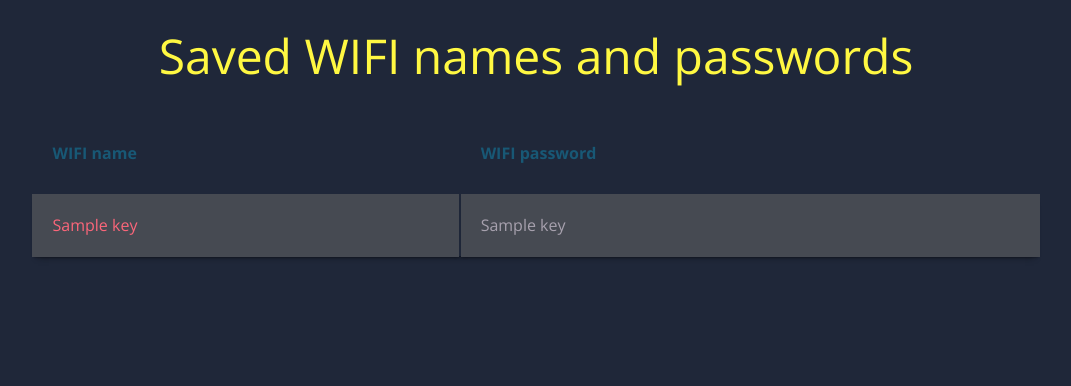
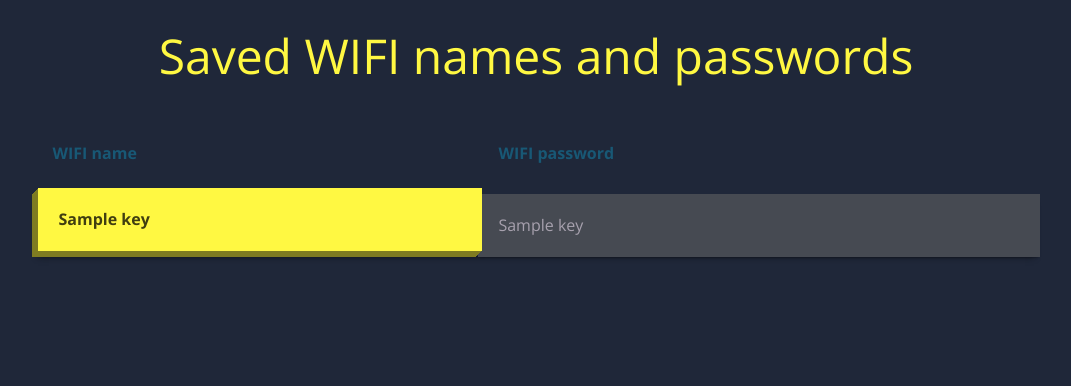
Before and after one commit to niteqela1/SiguriaNeInternet, a Flask app: template Templates/index.html in a window 1280 px wide, with the pointer over the restyled element. Shown: the top 386 px of the page, without its empty margins (104-1175 px from the left). Run offline with Flask 2, Linux system fonts and the light colour scheme; the template is opened without the code that fills it: most values are stand-ins (such as "Sample title", 1, 10 or a date in 2020); parts of the project's set-up code (start-up, migrations or seed data) failed here and were passed over.

Commit message:
transition and transform

```diff
--- a/Static/style.css
+++ b/Static/style.css
@@ -90,3 +90,18 @@ padding-left:2%;
    -moz-box-shadow: 0 6px 6px -6px #0E1119;
         box-shadow: 0 6px 6px -6px #0E1119;
 }
+
+
+.container td:hover {
+  background-color: #FFF842;
+  color: #403E10;
+  font-weight: bold;
+
+  box-shadow: #7F7C21 -1px 1px, #7F7C21 -2px 2px, #7F7C21 -3px 3px, #7F7C21 -4px 4px, #7F7C21 -5px 5px, #7F7C21 -6px 6px;
+  transform: translate3d(6px, -6px, 0);
+
+  transition-delay: 0s;
+	  transition-duration: 0.4s;
+	  transition-property: all;
+  transition-timing-function: line;
+}
```
